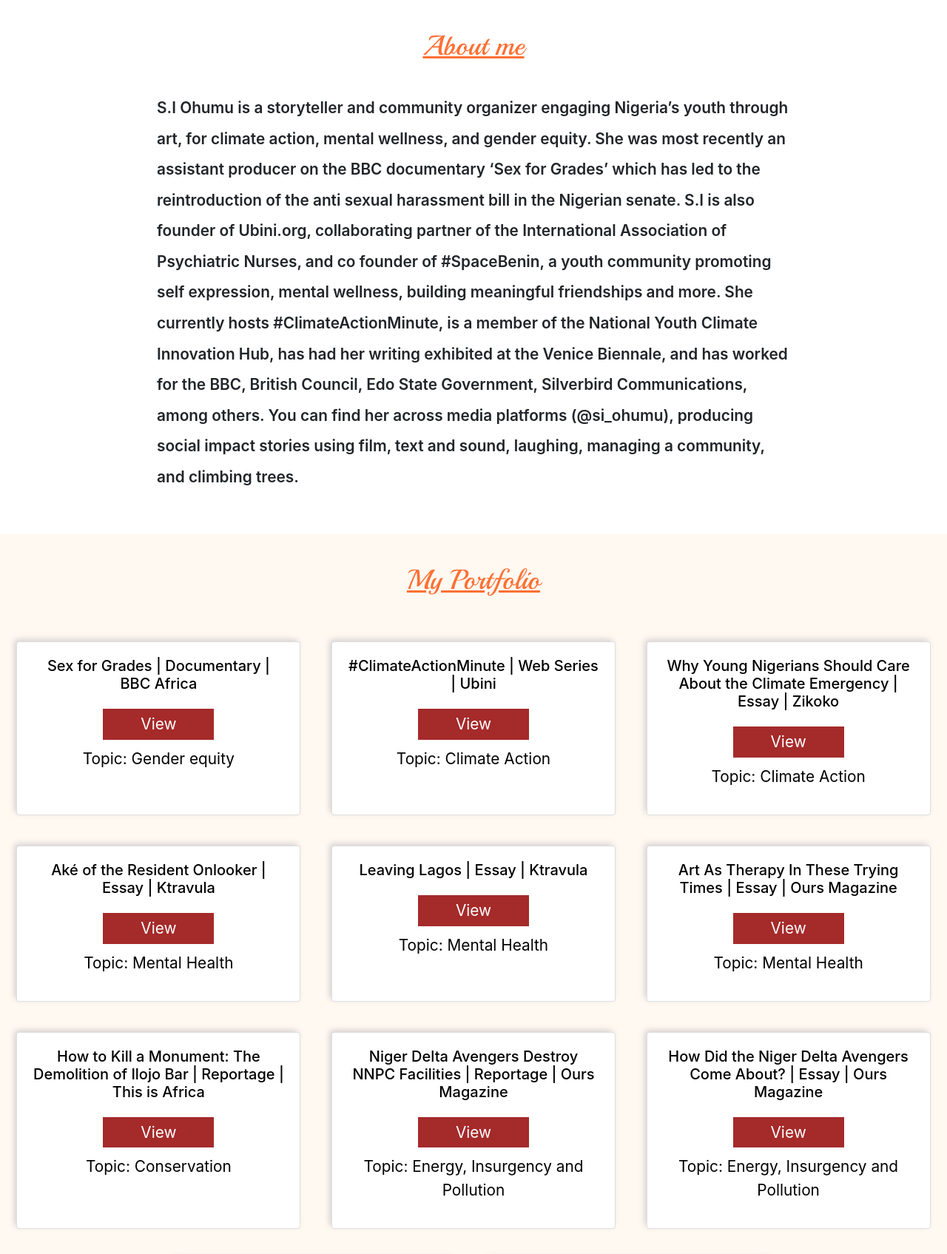
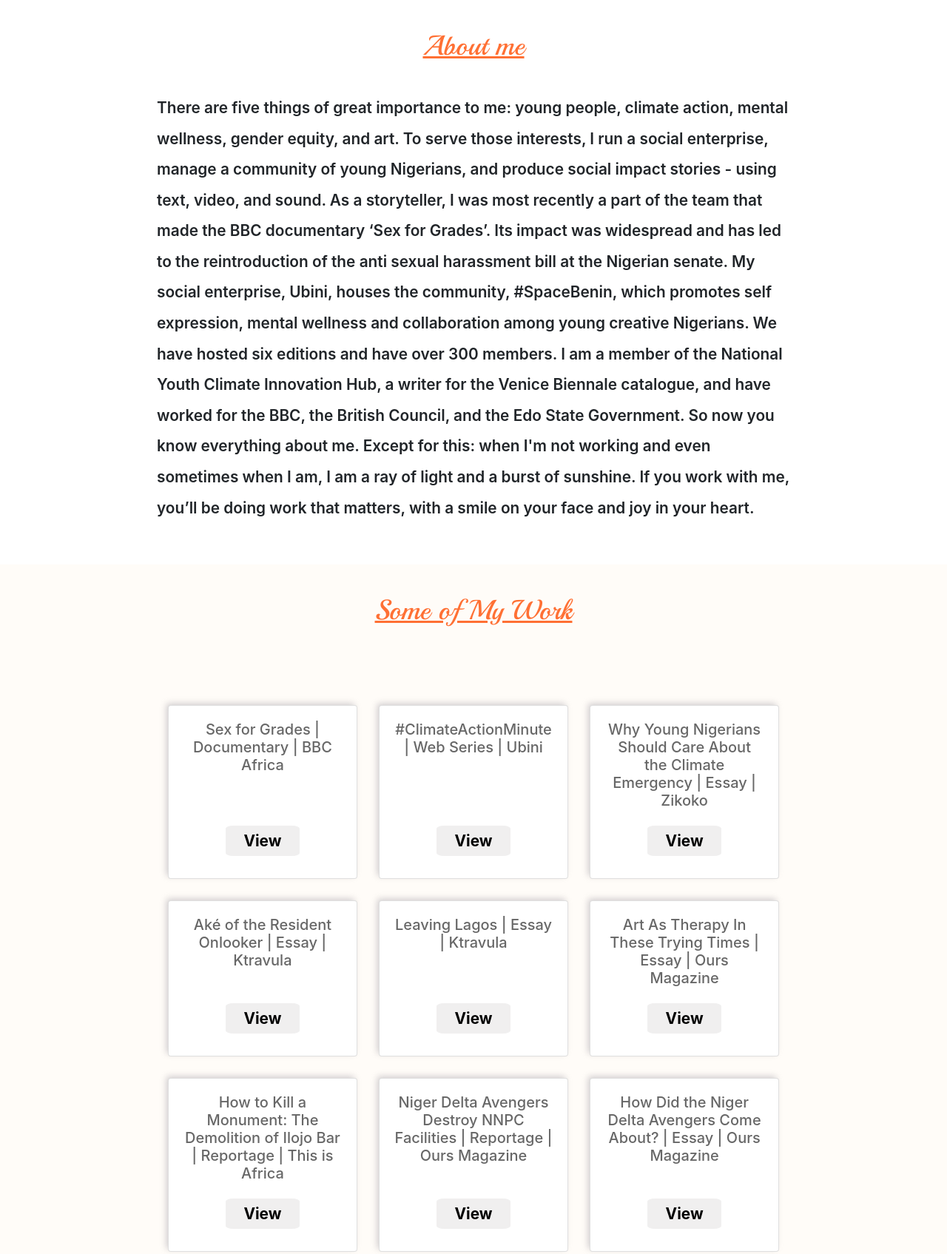
Before and after one commit to raymond-sikpojie/S.I-OHUMU, a website with bundled scripts: page index.html in a window 1280 px wide. Shown: the part 840-2535 px from the top of the page at 74% size. Built offline with nearby package versions, Linux system fonts and the light colour scheme.

Commit message:
latest commit

```diff
--- a/css/style.css
+++ b/css/style.css
@@ -1,9 +1,3 @@
-/*!
- * Start Bootstrap - Scrolling Nav (https://startbootstrap.com/template-overviews/scrolling-nav)
- * Copyright 2013-2019 Start Bootstrap
- * Licensed under MIT (https://github.com/BlackrockDigital/startbootstrap-scrolling-nav/blob/master/LICENSE)
- */
-
 /* Setting Fonts */
 @import url("https://fonts.googleapis.com/css2?family=Playball&display=swap");
 @import url("https://fonts.googleapis.com/css2?family=Merriweather+Sans:wght@300&display=swap");
@@ -11,16 +5,9 @@
 @import url("https://fonts.googleapis.com/css2?family=Open+Sans:wght@300&display=swap");
 
 body {
-  /* font-family: "Merriweather Sans", sans-serif; */
   font-family: "Open Sans", sans-serif;
-  /* background-color: black; */
   margin: 0 auto;
   padding: 0;
-}
-
-section {
-  /* padding: 30px 0; */
-  /* margin: 10px 0; */
 }
 
 /* All headings */
@@ -37,19 +24,18 @@ section {
 .card-btn {
   margin: 10px;
   padding: 5px;
-  /* border-radius: 7%; */
-  color: white;
+  color: black;
   text-decoration: none;
-  /* background-color: rgb(248, 113, 113); */
-  background-color: brown;
-  width: 150px;
-
+  border-radius: 10%;
+  background-color: rgba(197, 194, 194, 0.267);
+  width: 100px;
+  font-weight: bold;
   font-size: 1em;
   transition: background-color 0.5s;
 }
 
 .card-btn:hover {
-  background-color: black;
+  background-color: rgba(46, 45, 45, 0.753);
   color: white;
   text-decoration: none;
 }
@@ -66,7 +52,6 @@ main {
   align-items: center;
   background-color: rgb(0, 0, 0);
   color: #ff7034;
-  /* color: #cc5500; */
   height: 100vh;
   text-align: center;
 }
@@ -103,7 +88,6 @@ img {
   padding: 20px;
   display: flex;
   flex-direction: column;
-  /* background-color: red; */
   align-items: center;
   text-align: left;
 }
@@ -114,34 +98,31 @@ img {
   display: flex;
   flex-direction: column;
   align-items: center;
-  background-color: rgba(255, 228, 196, 0.226);
+  background-color: rgba(255, 228, 196, 0.13);
   font-size: 1em;
 }
 
 .portfolio {
-  /* width: 95vw; */
+  width: 80vw;
   min-height: 70vh;
   text-align: center;
   display: flex;
   flex-direction: row;
   flex-wrap: wrap;
   justify-content: center;
+  margin: 50px;
 }
 
-.portfolio h2 {
-  /* justify-self: center;
-  margin: 20px; */
+.d-block w-100 {
+  width: 30vw;
 }
 
 .card {
-  /* background-color: rgba(0, 0, 0, 0.048); */
-  /* display: block; */
-  color: black;
-  margin: 1em;
-  width: 30vw;
+  background-color: rgba(245, 245, 245, 0.644);
+  color: rgba(0, 0, 0, 0.596);
+  margin: 0.7em;
+  width: 20vw;
   height: auto;
-  border-radius: 10% 5%;
-  /* height: auto; */
   display: flex;
   flex-direction: column;
   justify-content: center;
@@ -153,20 +134,19 @@ img {
 .card-img {
   width: 60%;
   height: 25vh;
-  /* margin: 10px; */
 }
 
 .card-body {
   display: flex;
   flex-direction: column;
-  /* justify-content: space-between; */
+  justify-content: space-between;
   flex-direction: column;
-  /* justify-content: center; */
   align-items: center;
 }
 
 /* MEDIA */
 .media {
+  font-weight: bold;
   min-height: 80vh;
   background-color: white;
   display: flex;
@@ -174,7 +154,7 @@ img {
   justify-content: center;
   align-items: center;
   text-align: center;
-  /* font-size: 1.5em; */
+  padding: 50px;
 }
 
 .media-div {
@@ -193,12 +173,12 @@ img {
 
 .media-card a:hover {
   text-decoration: none;
-  color: #ff7034;
+  color: #be5f36;
 }
 
 .media-card a:active {
   text-decoration: none;
-  color: #ff7034;
+  color: #be5f36;
 }
 
 .iframe {
@@ -208,15 +188,18 @@ img {
 
 /* CONTACT */
 .contact {
-  /* font-size: 2em; */
   min-height: 80vh;
-  background-color: rgba(255, 228, 196, 0.329);
+  background-color: rgba(255, 228, 196, 0.24);
   display: flex;
   flex-direction: column;
   justify-content: center;
   align-items: center;
   padding: 20px;
   font-size: 1.3em;
+}
+
+.contact-heading {
+  font-size: 1.5em;
 }
 
 .contact a {
@@ -249,7 +232,7 @@ img {
 
 .contact .contact-links a:hover {
   margin: 20px;
-  color: #ff7034;
+  color: #be5f36;
 }
 .contact .contact-links a:active {
   margin: 20px;
@@ -268,8 +251,8 @@ img {
     height: 300px;
     padding: 10px;
   }
+
   .home {
-    /* font-size: 1em; */
   }
   .home h2 {
     margin: 30px;
@@ -280,40 +263,30 @@ img {
   }
 
   .about .text {
-    width: 85vw;
+    width: 90vw;
   }
 
   .portfolio {
     display: flex;
     flex-direction: column;
-    /* justify-self: center; */
     align-items: center;
   }
 
   .card {
-    /* margin: 1em; */
     font-size: 0.8em;
     padding: 30px;
-    width: 30vw;
-    height: auto;
+    width: 40vw;
     display: flex;
     flex-direction: column;
     justify-content: center;
     align-items: center;
   }
-  .card {
-    /* height: 10vh;
-    width: 70vw; */
-  }
+
   .iframe {
     width: 80%;
     height: 30vh;
   }
 
-  .contact {
-    /* font-size: 1.3em; */
-    /* min-height: 50vh; */
-  }
   .contact .contact-links {
     font-size: 1.4em;
   }
@@ -330,25 +303,15 @@ img {
     border-radius: 50%;
     padding: 10px;
   }
-  /* .about .text {
-    width: 85vw;
-  } */
-
   .card {
     /* margin: 1em; */
     font-size: 0.8em;
     padding: 30px;
     width: 70vw;
-    /* height: 30vh; */
-    height: 50vh;
-    /* display: flex;
-    flex-direction: column;
-    justify-content: center; */
     align-items: center;
   }
 
   .contact {
     font-size: 1em;
-    /* min-height: 50vh; */
   }
 }
--- a/index.html
+++ b/index.html
@@ -66,25 +66,17 @@
       </div>
     </nav>
 
-    <!-- <header class="header">
-      <div class="container text-center">
-        <h2>Hi, I'm Stephanie</h2>
-
-      </div>
-    </header> -->
 <main>
 <!-- Home -->
     <section id="home" class="home">
-      <!-- <div class="container"> -->
             <div class="home">
               <div class="img-div">
                 <img src="./Img/home.jpeg" alt="phot0" class="home-pic" />
               </div>
 
-              <h2>Hi, I'm Stephanie</h2>
-              <p>Creative Writer | Environmentalist | Mental Health Advocate</p>
+              <h2>Hi, I'm S.I</h2>
+              <p>Storyteller and Community Organizer</p>
             </div>
-      <!-- </div> -->
     </section>
 
 <!-- About -->
@@ -93,22 +85,15 @@
         <div class="text">
           <h2 class="heading about-heading">About me</h2>
           <p>
-            S.I Ohumu is a storyteller and community organizer
-            engaging Nigeria’s youth through art, for climate action, mental
-            wellness, and gender equity. She was most recently an assistant
-            producer on the BBC documentary ‘Sex for Grades’ which has led to
-            the reintroduction of the anti sexual harassment bill in the
-            Nigerian senate. S.I is also founder of Ubini.org, collaborating
-            partner of the International Association of Psychiatric Nurses, and
-            co founder of #SpaceBenin, a youth community promoting self
-            expression, mental wellness, building meaningful friendships and
-            more. She currently hosts #ClimateActionMinute, is a member of the
-            National Youth Climate Innovation Hub, has had her writing exhibited
-            at the Venice Biennale, and has worked for the BBC, British Council,
-            Edo State Government, Silverbird Communications, among others. You
-            can find her across media platforms (@si_ohumu), producing social
-            impact stories using film, text and sound, laughing, managing a
-            community, and climbing trees.
+            There are five things of great importance to me: young people, climate action, mental wellness, gender equity, and art. To serve those interests, I run a social enterprise, manage a community of young Nigerians, and produce social impact stories - using text, video, and sound.
+
+            As a storyteller, I was most recently a part of the team that made the BBC documentary ‘Sex for Grades’. Its impact was widespread and has led to the reintroduction of the anti sexual harassment bill at the Nigerian senate.
+
+            My social enterprise, Ubini, houses the community, #SpaceBenin, which promotes self expression, mental wellness and collaboration among young creative Nigerians. We have hosted six editions and have over 300 members.
+
+            I am a member of the National Youth Climate Innovation Hub, a writer for the Venice Biennale catalogue, and have worked for the BBC, the British Council, and the Edo State Government.
+
+            So now you know everything about me. Except for this: when I'm not working and even sometimes when I am, I am a ray of light and a burst of sunshine. If you work with me, you’ll be doing work that matters, with a smile on your face and joy in your heart.
           </p>
         </div>
       </div>
@@ -117,134 +102,110 @@
     <!-- Portfolio -->
     <section id="portfolio">
       <div class="port-main">
-        <h2 class="heading">My Portfolio</h2>
+        <h2 class="heading">Some of My Work</h2>
 
         <div class="portfolio">
 
             <div class="card">
-              <!-- <img src="./Img/girl.jpg" class="card-img" alt="card-img"> -->
               <div class="card-body">
                 <h5 class="card-title">Sex for Grades | Documentary | BBC Africa</h5>
 
                 <a href="https://youtu.be/we-F0Gi0Lqs" class="card-btn" target="_blank">View</a>
-                <p class="topic">Topic: Gender equity</p>
               </div>
             </div>
 
             <div class="card">
-              <!-- <img src="./Img/girl.jpg" class="card-img" alt="card-img"> -->
               <div class="card-body">
                 <h5 class="card-title">#ClimateActionMinute | Web Series | Ubini</h5>
 
                 <a href="https://www.youtube.com/playlist?list=PLx3w9bTujHtZdXPEYoSgzQZDjnaroGjRM" class="card-btn" target="_blank">View</a>
-                <p class="topic">Topic: Climate Action</p>
               </div>
           </div>
 
           <div class="card">
-            <!-- <img src="./Img/girl.jpg" class="card-img" alt="card-img"> -->
             <div class="card-body">
               <h5 class="card-title">Why Young Nigerians Should Care About the Climate Emergency | Essay | Zikoko
               </h5>
 
               <a href="https://www.zikoko.com/life/why-young-nigerians-should-care-about-the-climate-emergency/" class="card-btn" target="_blank">View</a>
-              <p class="topic">Topic: Climate Action</p>
             </div>
          </div>
 
          <div class="card">
-          <!-- <img src="./Img/girl.jpg" class="card-img" alt="card-img"> -->
           <div class="card-body">
             <h5 class="card-title">Aké of the Resident Onlooker | Essay | Ktravula
             </h5>
 
             <a href="http://www.ktravula.com/2016/11/ake-of-the-resident-onlooker/" class="card-btn" target="_blank">View</a>
-            <p class="topic">Topic: Mental Health</p>
           </div>
        </div>
 
         <div class="card">
-          <!-- <img src="./Img/girl.jpg" class="card-img" alt="card-img"> -->
           <div class="card-body">
             <h5 class="card-title">Leaving Lagos | Essay | Ktravula
             </h5>
 
             <a href="http://www.ktravula.com/2018/06/leaving-lagos/" class="card-btn" target="_blank">View</a>
-            <p class="topic">Topic: Mental Health</p>
           </div>
         </div>
 
         <div class="card">
-          <!-- <img src="./Img/girl.jpg" class="card-img" alt="card-img"> -->
         <div class="card-body">
           <h5 class="card-title">Art As Therapy In These Trying Times | Essay | Ours Magazine
           </h5>
 
           <a href="http://ours-mag.com/2016/07/13/art-therapy/" class="card-btn" target="_blank">View</a>
-          <p class="topic">Topic: Mental Health</p>
         </div>
         </div>
 
         <div class="card">
-          <!-- <img src="./Img/girl.jpg" class="card-img" alt="card-img"> -->
         <div class="card-body">
           <h5 class="card-title">How to Kill a Monument: The Demolition of Ilojo Bar | Reportage | This is Africa
           </h5>
 
           <a href="https://thisisafrica.me/arts-and-culture/kill-monument-demolition-ilojo-bar/" class="card-btn" target="_blank">View</a>
-          <p class="topic">Topic: Conservation</p>
         </div>
         </div>
 
         <div class="card">
-          <!-- <img src="./Img/girl.jpg" class="card-img" alt="card-img"> -->
         <div class="card-body">
           <h5 class="card-title">Niger Delta Avengers Destroy NNPC Facilities | Reportage | Ours Magazine
           </h5>
 
           <a href="http://ours-mag.com/2016/07/04/11615/" class="card-btn" target="_blank">View</a>
-          <p class="topic">Topic: Energy, Insurgency and Pollution</p>
         </div>
         </div>
 
         <div class="card">
-          <!-- <img src="./Img/girl.jpg" class="card-img" alt="card-img"> -->
         <div class="card-body">
           <h5 class="card-title">How Did the Niger Delta Avengers Come About? | Essay | Ours Magazine
 
           </h5>
 
           <a href=" http://ours-mag.com/2016/06/20/niger-delta-avengers/" class="card-btn" target="_blank">View</a>
-          <p class="topic">Topic: Energy, Insurgency and Pollution</p>
         </div>
         </div>
 
         <div class="card">
-          <!-- <img src="./Img/girl.jpg" class="card-img" alt="card-img"> -->
           <div class="card-body">
             <h5 class="card-title">A Nation is Nothing But a Myth | Interview | Ours Magazine
             </h5>
 
             <a href="" class="card-btn" target="_blank">View</a>
-            <p class="topic">Topic: Art and Migration</p>
-
           </div>
         </div>
 
         <div class="card">
-          <!-- <img src="./Img/girl.jpg" class="card-img" alt="card-img"> -->
         <div class="card-body">
           <h5 class="card-title">Baba Jeffo and the Hunt for Johnson Baby Oil | Fiction | Brittle Paper
           </h5>
 
           <a href="https://brittlepaper.com/2016/06/baba-jeffo-hunt-johnson-baby-oil-ohumu-african-story/" class="card-btn" target="_blank">View</a>
-          <p class="topic">Topic: Fiction</p>
         </div>
         </div>
 
         </div>
       </div>
-
     </section>
 
     <!-- Media features -->
@@ -253,19 +214,6 @@
       <div class="media">
          <h2 class="heading">Awards, Interviews and Features</h2>
      <div class="media-div">
-      <!-- <div class="media-card">
-       <a href="https://ynaija.com/mowalola-mofe-runsewe-suyi-davies-these-are-the-pioneers-of-the-ynaija-2020-new-establishment-list/
-       " target="_blank"><p>New Establishment List - 50 Shapers of the New Decade (Advocacy) | Award | YNaija</p></a>
-      </div>
-       <div class="media-card">
-         <a href="https://thesoleadventurer.com/art-in-benin-city-beyond-repatriation-by-tony-ola/
-       " target="_blank"><p>Feature on #SpaceBenin | Feature | TSA Magazine</p></a>
-       </div>
-
-       <div class="media-card">
-         <p>Today on STV</p>
-         <iframe width="560" height="315" src="https://www.youtube.com/embed/--QBjkPsrzE" frameborder="0" allow="accelerometer; autoplay; encrypted-media; gyroscope; picture-in-picture" allowfullscreen></iframe>
-        </div> -->
       <ul>
         <li>
           <div class="media-card">
@@ -302,7 +250,7 @@
     <!-- Contact -->
     <section id="contact">
       <div class="contact">
-      <h2 class="heading">Contact Me</h2>
+      <h2 class="heading contact-heading">Contact Me</h2>
       <div class="phone">
  <p><span><i class="fas fa-phone-square-alt"></i></span>+2348138629652</p>
    <p><span><a href="mailto: siohumu@gmail.com"><i class="far fa-envelope"></i></a></span> siohumu@gmail.com</p>
@@ -324,7 +272,6 @@
           Copyright &copy; S.I OHUMU 2020
         </p>
       </div>
-      <!-- /.container -->
     </footer>
 
     <!-- Bootstrap core JavaScript -->
```
